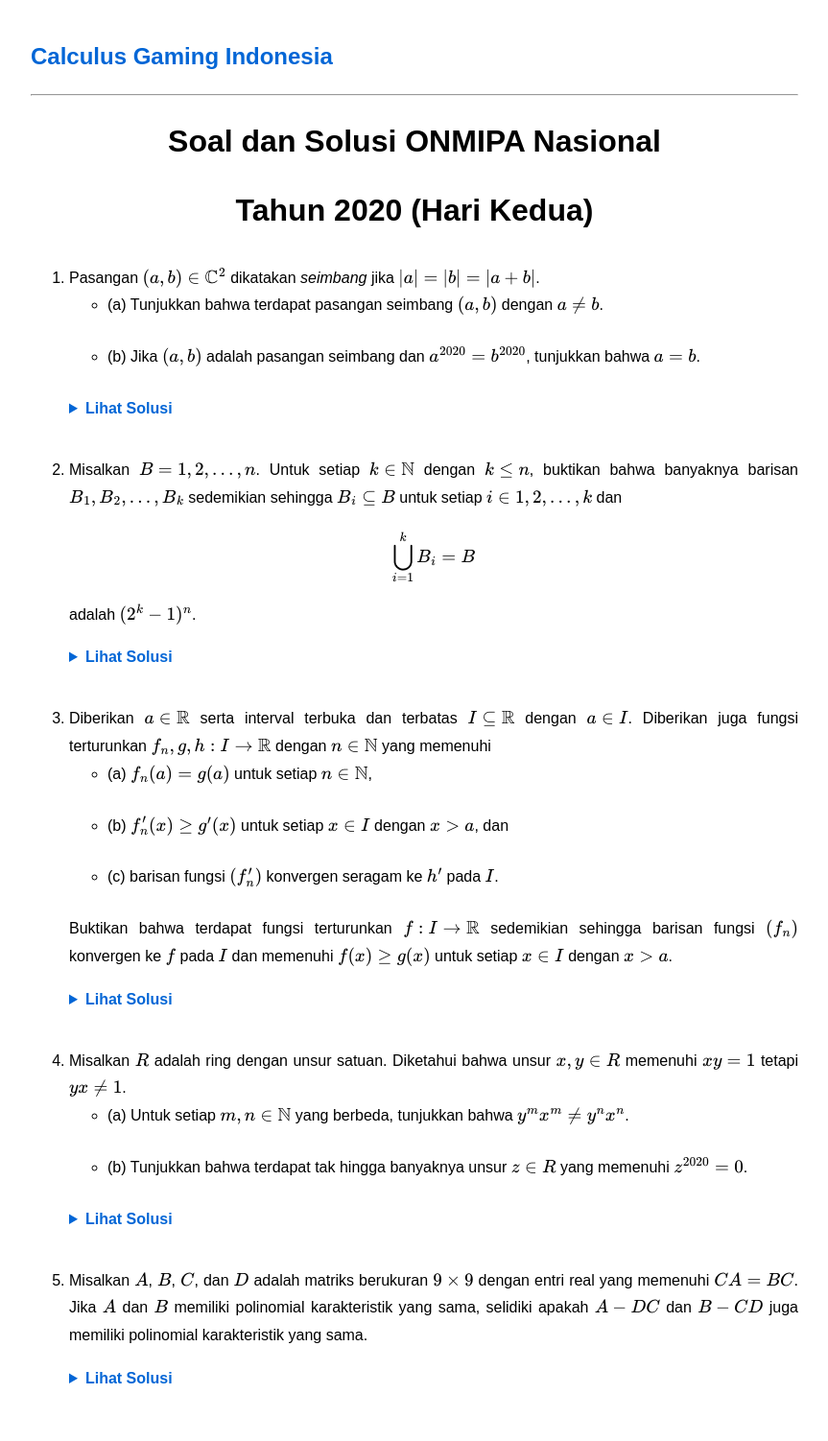
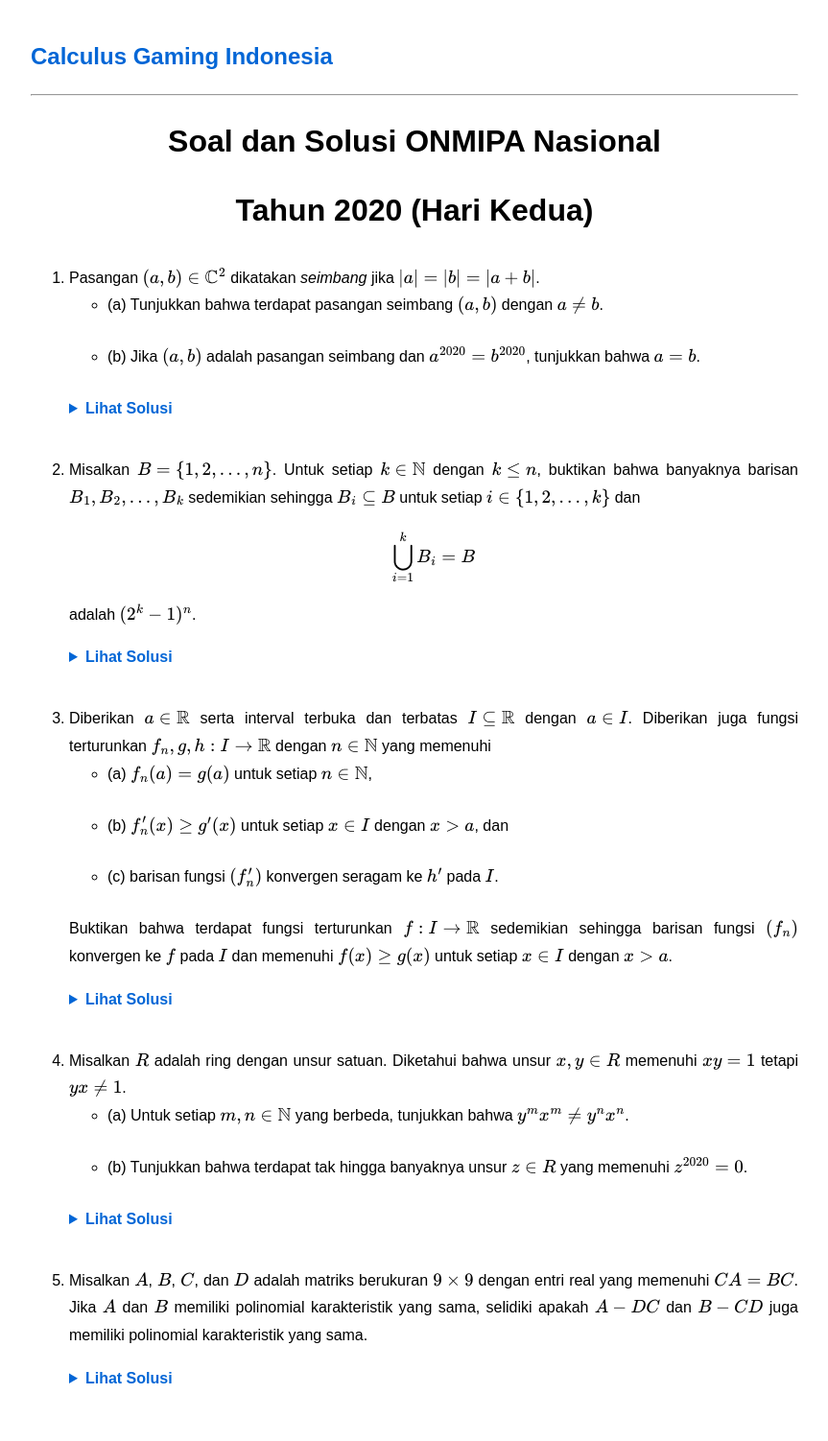
Before and after one commit to calculusgamingindonesia/calculusgamingindonesia.github.io, a Jekyll site: the page built from _posts/2026-06-29-knmipa-nas-20-2.md, in a window 1280 px wide. Shown: the whole page at 96% size, without its empty margins (208-1071 px from the left). Built offline with Jekyll 4.4.1, drawn with Linux system fonts in a browser that asks for light colours.

Commit message:
Update 2026-06-29-knmipa-nas-20-2.md

```diff
--- a/_posts/2026-06-29-knmipa-nas-20-2.md
+++ b/_posts/2026-06-29-knmipa-nas-20-2.md
@@ -24,7 +24,7 @@ urutan: 10
      </div>
    </details>
 
-2. Misalkan $B=\{1, 2, \ldots, n\}$. Untuk setiap $k\in\mathbb{N}$ dengan $k\leq n$, buktikan bahwa banyaknya barisan $B_1, B_2, \ldots, B_k$ sedemikian sehingga $B_i\subseteq B$ untuk setiap $i\in\{1, 2, \ldots, k\}$ dan
+2. Misalkan $B=\set{1, 2, \ldots, n}$. Untuk setiap $k\in\mathbb{N}$ dengan $k\leq n$, buktikan bahwa banyaknya barisan $B_1, B_2, \ldots, B_k$ sedemikian sehingga $B_i\subseteq B$ untuk setiap $i\in\set{1, 2, \ldots, k}$ dan
 
    $$\bigcup_{i=1}^kB_i=B$$
 
```
